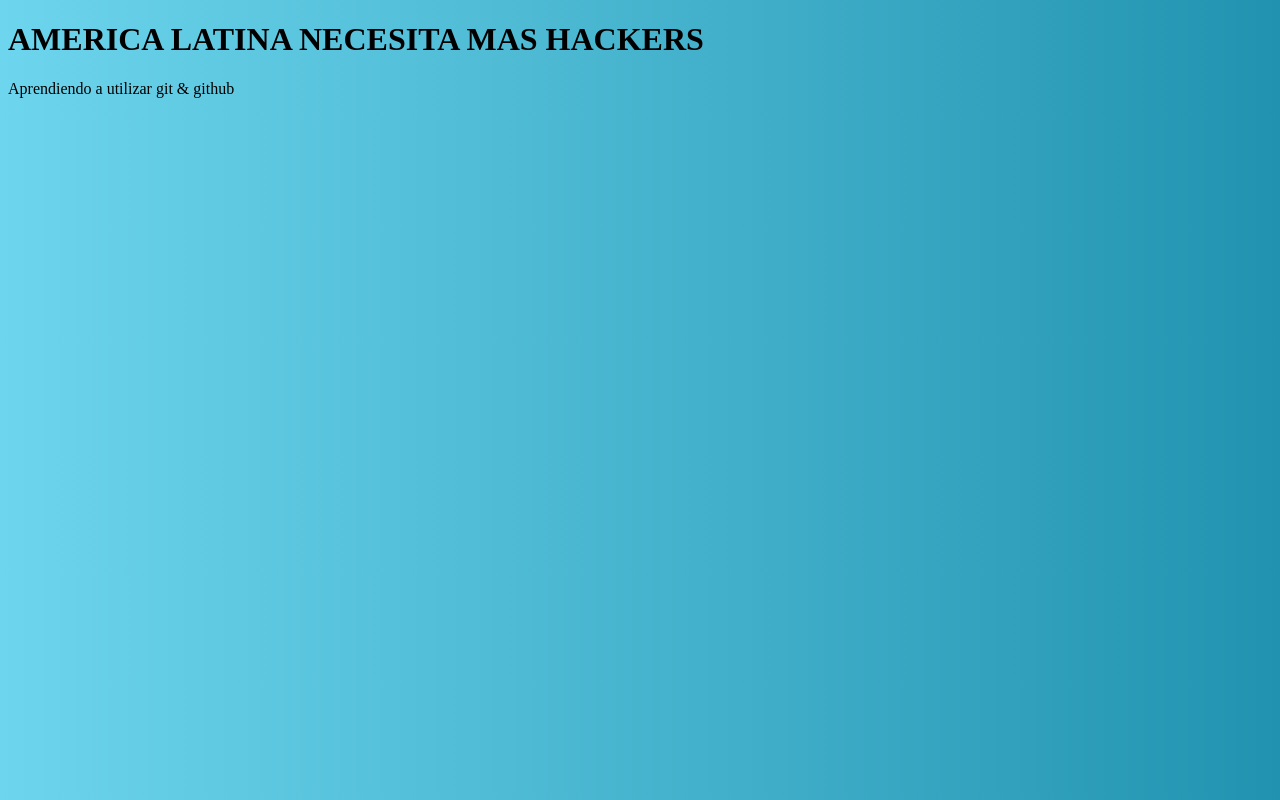
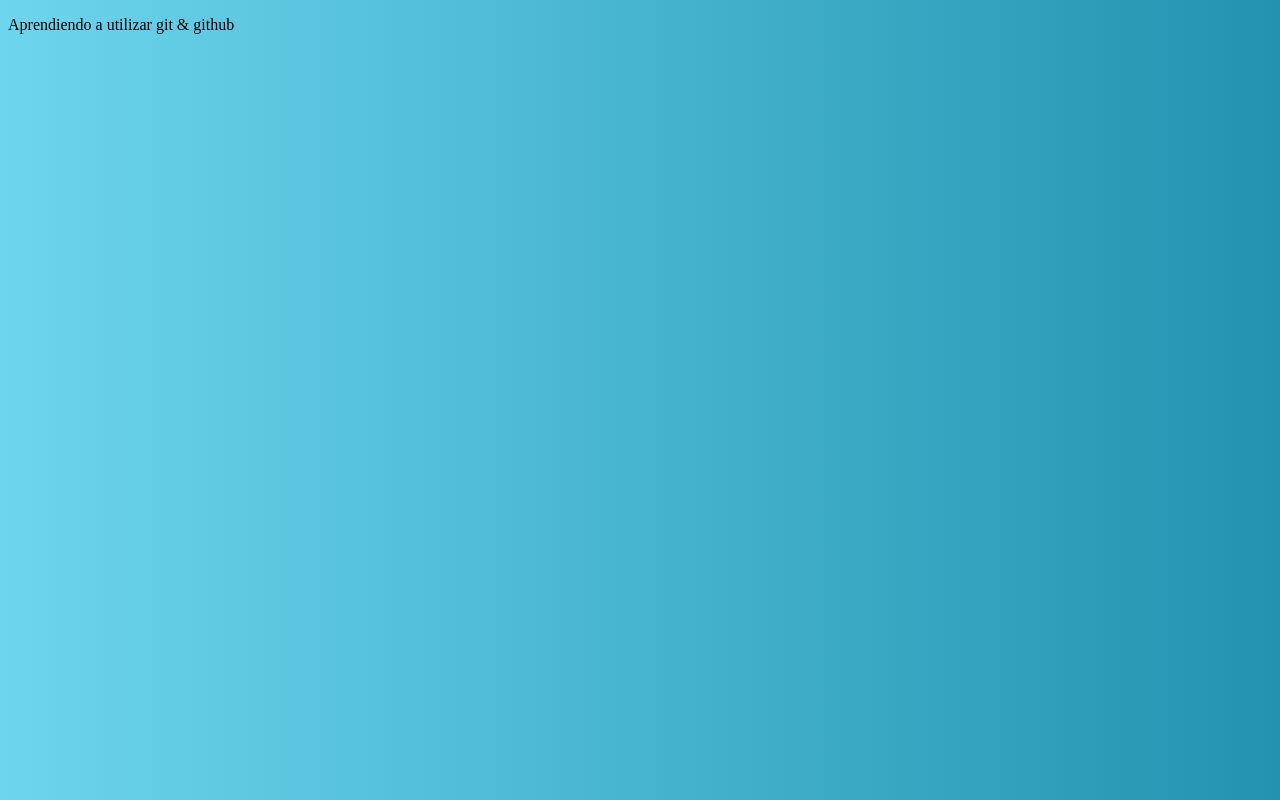
Before and after one commit to jesualujan/aprendiendoGIT-, a website: page index.html in a window 1280 px wide. Drawn offline with Linux system fonts and the light colour scheme.

Commit message:
QUITAMOS UNA LINEA DE CODIGO

```diff
--- a/index.html
+++ b/index.html
@@ -8,7 +8,7 @@
 </head>
 <body>
 
-    <h1>AMERICA LATINA NECESITA MAS HACKERS</h1>
+
     <p> Aprendiendo a utilizar git & github </p>
 
     <script src="index.js"></script>
```
